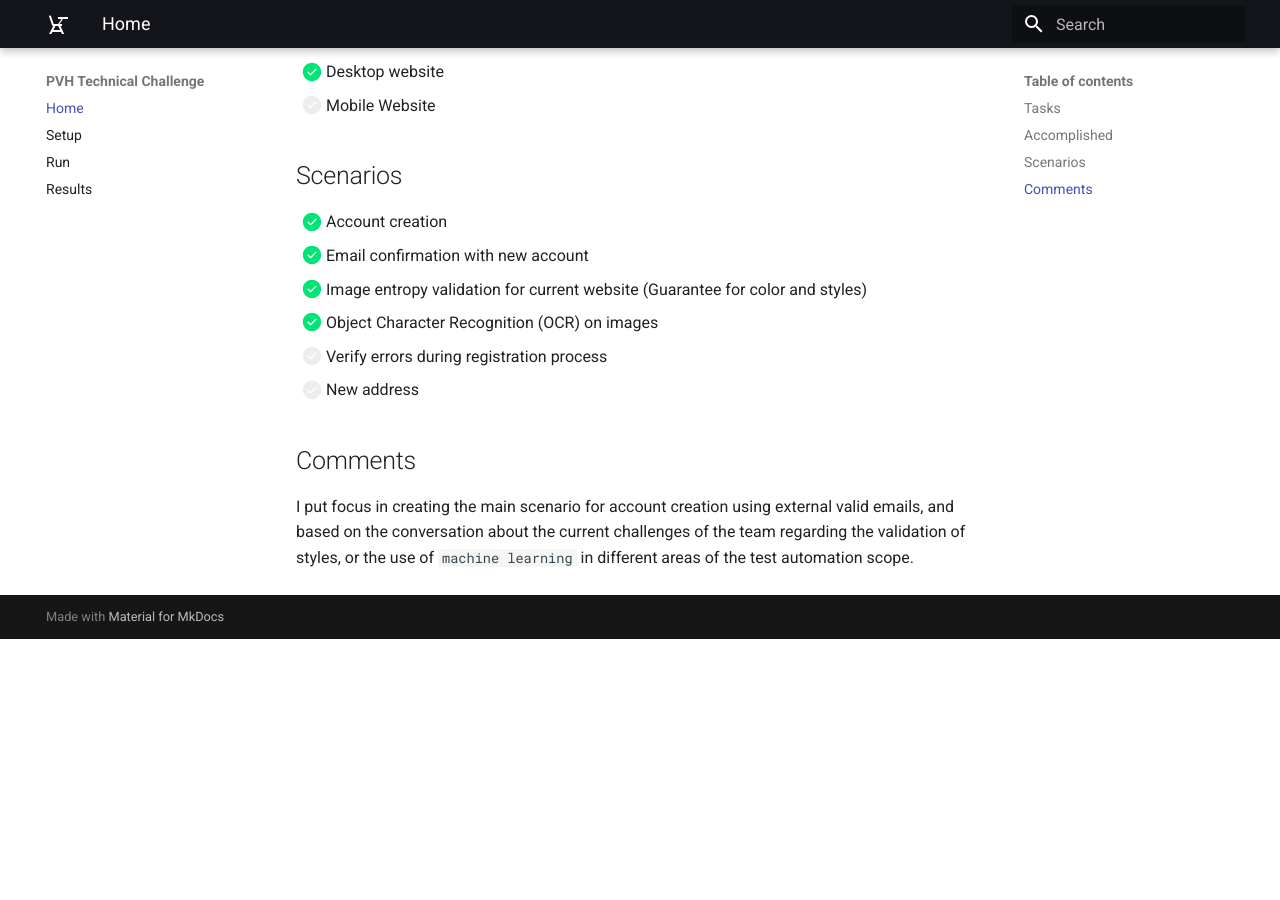
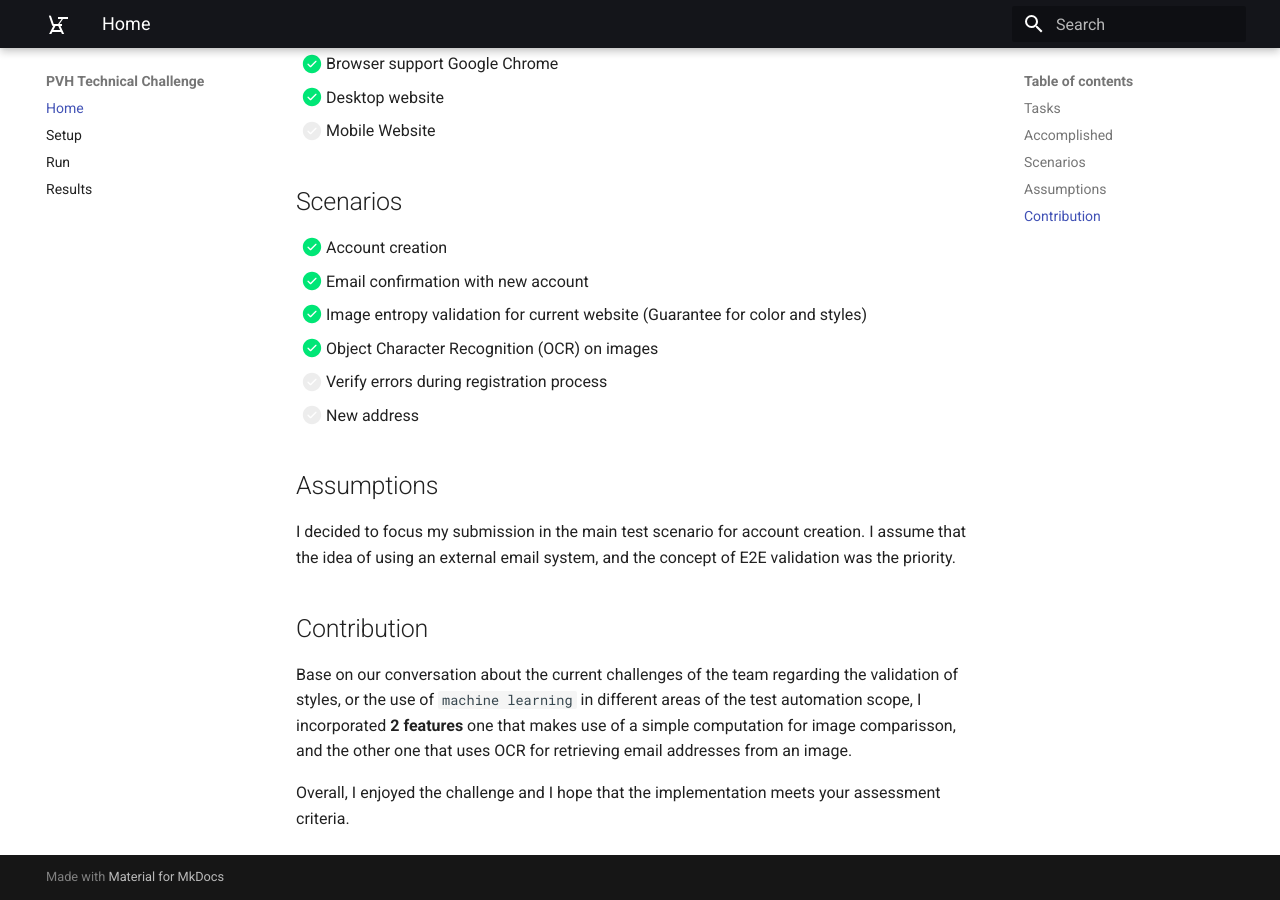
Before and after one commit to canimus/pvhtc, an MkDocs documentation site: the page built from docs/index.md, in a window 1280 px wide and 900 px high, scrolled down 632 px. Built offline with MkDocs 1.6.1 and Material for MkDocs 9.7.7, drawn with Linux system fonts in a browser that asks for light colours; before the commit the page ends 1271 px from its top, so only the background shows below that; some of the changed text lies outside the part shown.

Commit message:
Modified original page

```diff
--- a/docs/index.md
+++ b/docs/index.md
@@ -1,7 +1,7 @@
 # Home
 
-Hello 👋, thanks for taking the time to review this technical challenge.
-This documentation micro-site, encloses the brief technical elements used to complete the technical challenge.
+Hello 👋, thank you for taking the time to review this technical challenge.
+This documentation micro-site, encloses the brief description of the technical elements used to complete the technical challenge.
 
 
 ## Tasks
@@ -28,6 +28,12 @@ This documentation micro-site, encloses the brief technical elements used to com
 - [ ] Verify errors during registration process
 - [ ] New address
 
-## Comments
+## Assumptions
 
-I put focus in creating the main scenario for account creation using external valid emails, and based on the conversation about the current challenges of the team regarding the validation of styles, or the use of `machine learning` in different areas of the test automation scope.
+I decided to focus my submission in the main test scenario for account creation.
+I assume that the idea of using an external email system, and the concept of E2E validation was the priority.
+
+## Contribution
+Base on our conversation about the current challenges of the team regarding the validation of styles, or the use of `machine learning` in different areas of the test automation scope, I incorporated __2 features__ one that makes use of a simple computation for image comparisson, and the other one that uses OCR for retrieving email addresses from an image.
+
+Overall, I enjoyed the challenge and I hope that the implementation meets your assessment criteria.
```
